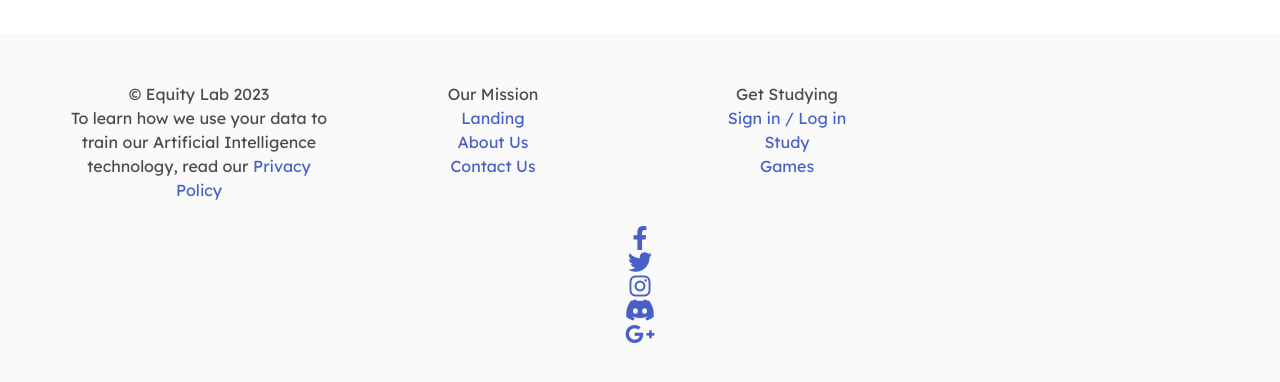
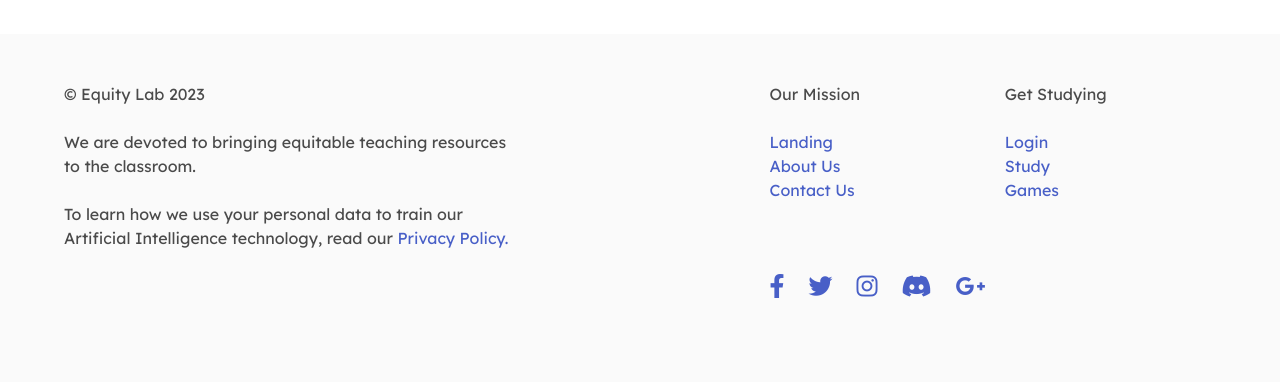
Before and after one commit to Stefyfresh/equity-lab-ISP, a Vue app in the folder frontend/: page / in a window 1280 px wide. Shown: the part 1613-1995 px from the top of the page. Built offline with nearby package versions, Linux system fonts and the light colour scheme.

Commit message:
THE FOOTER

```diff
--- a/frontend/src/components/TheFooter.vue
+++ b/frontend/src/components/TheFooter.vue
@@ -2,46 +2,54 @@
     <footer class="footer">
         <div class="container">
             <div class="columns">
-                <div class="column">
-                    <h1>&copy; Equity Lab 2023</h1>
-                    <p>To learn how we use your data to train our Artificial Intelligence technology, read our <a href="https://en.wikipedia.org/wiki/Privacy_policy" target="_blank">Privacy Policy</a></p>
+                <div class="column is-two-fifths has-text-left">
+                    <div class="block">&copy; Equity Lab 2023</div>
+                    <p class="block">We are devoted to bringing equitable teaching resources to the classroom.
+                        </p>
+                        <p>
+                        To learn how we use your personal data to train our Artificial Intelligence technology, read our <a
+                            href="https://en.wikipedia.org/wiki/Privacy_policy" target="_blank">Privacy Policy.</a></p>
                 </div>
-                <div class="column">
-                    <h1>Our Mission</h1>
+                <div class="column"></div>
+                <div class="column has-text-left">
+                    <div class="block">Our Mission</div>
                     <ul>
                         <li><a href="#">Landing</a></li>
                         <li><a href="#">About Us</a></li>
                         <li><a href="#">Contact Us</a></li>
                     </ul>
                 </div>
-                <div class="column">
-                    <h1>Get Studying</h1>
+                <div class="column has-text-left">
+                    <div class="block">Get Studying</div>
                     <ul>
-                        <li><a href="#">Sign in / Log in</a></li>
+                        <li><a href="#">Login</a></li>
                         <li><a href="#">Study</a></li>
                         <li><a href="#">Games</a></li>
                     </ul>
                 </div>
-                <div class="column"></div>
             </div>
             <div class="social-bar">
-                <ul class="socials">
-                    <li>
-                        <a href="https://facebook.com"><i class="fa-brands fa-facebook-f fa-xl"></i></a>
-                    </li>
-                    <li>
-                        <a href="https://twitter.com"><i class="fa-brands fa-twitter fa-xl"></i></a>
-                    </li>
-                    <li>
-                        <a href="https://instagram.com"><i class="fa-brands fa-instagram fa-xl"></i></a>
-                    </li>
-                    <li>
-                        <a href="https://discord.com"><i class="fa-brands fa-discord fa-xl"></i></a>
-                    </li>
-                    <li>
-                        <a href="https://web.dev/googleplus"><i class="fa-brands fa-google-plus-g fa-xl"></i></a>
-                    </li>
-                </ul>
+                <div class="columns">
+                    <div class="column is-one-fifth is-offset-three-fifths">
+                        <div class="columns">
+                            <div class="column">
+                                <a href="https://facebook.com"><i class="fa-brands fa-facebook-f fa-xl"></i></a>
+                            </div>
+                            <div class="column">
+                                <a href="https://twitter.com"><i class="fa-brands fa-twitter fa-xl"></i></a>
+                            </div>
+                            <div class="column">
+                                <a href="https://instagram.com"><i class="fa-brands fa-instagram fa-xl"></i></a>
+                            </div>
+                            <div class="column">
+                                <a href="https://discord.com"><i class="fa-brands fa-discord fa-xl"></i></a>
+                            </div>
+                            <div class="column">
+                                <a href="https://web.dev/googleplus"><i class="fa-brands fa-google-plus-g fa-xl"></i></a>
+                            </div>
+                        </div>
+                    </div>
+                </div>
             </div>
         </div>
     </footer>
```
